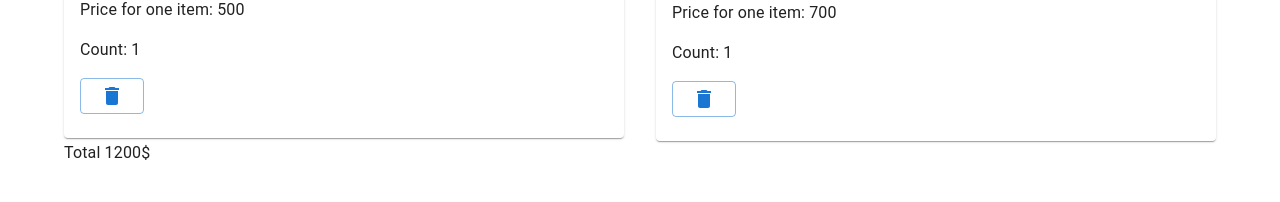
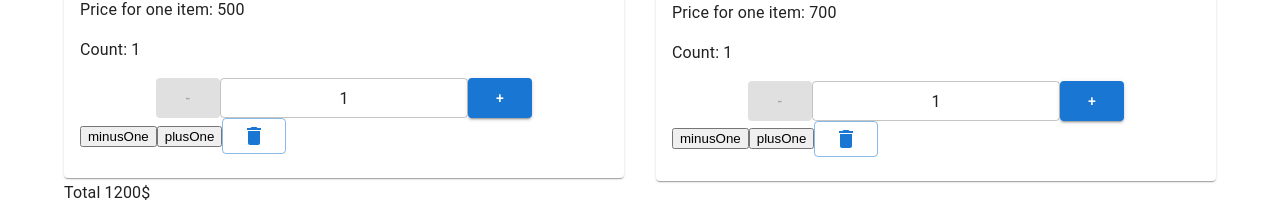
Before and after one commit to Marchello3007/react-fake-shop, a React (Create React App) app: page /cart in a window 1280 px wide. Shown: the part 360-562 px from the top of the page. Built offline with nearby package versions, Linux system fonts and the light colour scheme.

Commit message:
add Quantity

```diff
--- a/src/components/Cart/CartProductList.tsx
+++ b/src/components/Cart/CartProductList.tsx
@@ -15,6 +15,8 @@ type Props = {
     }
     CartItem?: any
     removeProductFromCart?: (id: number) => void
+    plusOne?: (id: number, count: number) => void
+    minusOne?: (id: number, count: number) => void
 }
 
 const CartProductList = ({
@@ -22,6 +24,8 @@ const CartProductList = ({
     productsObject = getProductObject(productsArray),
     CartItem = CartProductListItem,
     removeProductFromCart,
+    plusOne,
+    minusOne,
 }: Props) => {
     return (
         <>
@@ -31,6 +35,8 @@ const CartProductList = ({
                     product={productsObject[parseInt(productId)]}
                     productCount={productsInCart[parseInt(productId)]}
                     removeProductFromCart={removeProductFromCart}
+                    plusOne={plusOne}
+                    minusOne={minusOne}
                 />
             ))}
         </>
--- a/src/components/Cart/CartProductListItemExtended.tsx
+++ b/src/components/Cart/CartProductListItemExtended.tsx
@@ -2,18 +2,29 @@ import { Button, Card, CardContent, Grid } from '@mui/material'
 import { Product } from 'components/Products/productsArray'
 import DeleteIcon from '@mui/icons-material/Delete'
 import React from 'react'
+import Quantity from 'components/Quantity/Quantity'
+import { useState } from 'react'
 
 type Props = {
     productCount: number
     product: Product
     removeProductFromCart: (id: number) => void
+    plusOne: (id: number, count: number) => void
+    minusOne: (id: number, count: number) => void
 }
 
 const CartProductListItemExtended = ({
     productCount,
     product,
     removeProductFromCart,
+    plusOne,
+    minusOne,
 }: Props) => {
+    const [count, setCount] = useState<number>(1)
+    const onIncrementClick = () =>
+        setCount((prevState: number) => prevState + 1)
+    const onDecrementClick = () =>
+        setCount((prevState: number) => prevState - 1)
     return (
         <Grid item xs={12} sm={6}>
             <Card>
@@ -28,6 +39,20 @@ const CartProductListItemExtended = ({
                     <div>{product.name}</div>
                     <p>Price for one item: {product.price}</p>
                     <p>Count: {productCount}</p>
+
+                    <Quantity
+                        onDecrementClick={onDecrementClick}
+                        onIncrementClick={onIncrementClick}
+                        count={count}
+                    />
+
+                    <button onClick={() => minusOne(product.id, 1)}>
+                        minusOne
+                    </button>
+
+                    <button onClick={() => plusOne(product.id, 1)}>
+                        plusOne
+                    </button>
                     <Button
                         variant="outlined"
                         onClick={() => removeProductFromCart(product.id)}
--- a/src/components/Products/ProductListItem.tsx
+++ b/src/components/Products/ProductListItem.tsx
@@ -5,6 +5,7 @@ import {
     CardContent,
     TextField,
 } from '@mui/material'
+import Quantity from 'components/Quantity/Quantity'
 import React, { useState } from 'react'
 import './ProductListItem.scss'
 import productsArray from './productsArray'
@@ -48,7 +49,7 @@ const ProductListItem = ({
                 <div className="product-features red">Type: {type}</div>
                 <div className="product-features green">{capacity} Gb</div>
                 <div className="product-price">$ {price}</div>
-                <div className="product-quantity">
+                {/* <div className="product-quantity">
                     <Button
                         variant="contained"
                         onClick={onDecrementClick}
@@ -69,7 +70,12 @@ const ProductListItem = ({
                     >
                         +
                     </Button>
-                </div>
+                </div> */}
+                <Quantity
+                    onDecrementClick={onDecrementClick}
+                    onIncrementClick={onIncrementClick}
+                    count={count}
+                />
             </CardContent>
 
             <CardActions className="btn-wrap">
--- /dev/null
+++ b/src/components/Quantity/Quantity.tsx
@@ -0,0 +1,39 @@
+import { Button, TextField } from '@mui/material'
+import React from 'react'
+
+type Props = {
+    onDecrementClick: () => void
+    onIncrementClick: () => void
+    count: number
+}
+
+const Quantity = ({ onDecrementClick, onIncrementClick, count }: Props) => {
+    return (
+        <div>
+            <div className="product-quantity">
+                <Button
+                    variant="contained"
+                    onClick={onDecrementClick}
+                    disabled={count <= 1}
+                >
+                    -
+                </Button>
+                <TextField
+                    size="small"
+                    value={count}
+                    variant="outlined"
+                    className="text-field"
+                />
+                <Button
+                    variant="contained"
+                    onClick={onIncrementClick}
+                    disabled={count >= 10}
+                >
+                    +
+                </Button>
+            </div>
+        </div>
+    )
+}
+
+export default Quantity
--- a/src/container/App/App.tsx
+++ b/src/container/App/App.tsx
@@ -27,14 +27,36 @@ const App = () => {
         )
     }
 
+    const plusOne = (id: number, count: number) => {
+        setProductsInCart((prevState: ProductsInCartProps) => {
+            let prevProductsInCart = { ...prevState }
+            prevProductsInCart[id]++
+            return prevProductsInCart
+        })
+    }
+
+    const minusOne = (id: number, count: number) => {
+        setProductsInCart((prevState: ProductsInCartProps) => {
+            let prevProductsInCart = { ...prevState }
+            prevProductsInCart[id]--
+            return prevProductsInCart
+        })
+    }
+
+    console.log(productsInCart)
+
     return (
         <>
             <CssBaseline />
             <Header productsInCart={productsInCart} />
+            {/* <button onClick={() => plusOne(1, 1)}>plusOne</button>
+            <button onClick={() => minusOne(1, 1)}>minusOne</button> */}
             <Main
                 addProductToCart={addProductToCart}
                 productsInCart={productsInCart}
                 removeProductFromCart={removeProductFromCart}
+                plusOne={plusOne}
+                minusOne={minusOne}
             />
         </>
     )
--- a/src/container/Main/Main.tsx
+++ b/src/container/Main/Main.tsx
@@ -7,6 +7,8 @@ import { Routes, Route } from 'react-router-dom'
 type Props = {
     addProductToCart: (id: number, count: number) => void
     removeProductFromCart: (id: number) => void
+    plusOne: (id: number, count: number) => void
+    minusOne: (id: number, count: number) => void
     productsInCart: {
         [id: number]: number
     }
@@ -16,6 +18,8 @@ const Main = ({
     addProductToCart,
     productsInCart,
     removeProductFromCart,
+    plusOne,
+    minusOne,
 }: Props) => {
     return (
         <>
@@ -34,6 +38,8 @@ const Main = ({
                             <CartPage
                                 removeProductFromCart={removeProductFromCart}
                                 productsInCart={productsInCart}
+                                plusOne={plusOne}
+                                minusOne={minusOne}
                             />
                         }
                     />
--- a/src/pages/CartPage/CartPage.tsx
+++ b/src/pages/CartPage/CartPage.tsx
@@ -9,9 +9,16 @@ type Props = {
         [id: number]: number
     }
     removeProductFromCart: (id: number) => void
+    plusOne: (id: number, count: number) => void
+    minusOne: (id: number, count: number) => void
 }
 
-const CartPage = ({ productsInCart, removeProductFromCart }: Props) => {
+const CartPage = ({
+    productsInCart,
+    removeProductFromCart,
+    plusOne,
+    minusOne,
+}: Props) => {
     return (
         <div style={{ padding: '30px 0' }}>
             <Grid container spacing={4}>
@@ -19,6 +26,8 @@ const CartPage = ({ productsInCart, removeProductFromCart }: Props) => {
                     productsInCart={productsInCart}
                     CartItem={CartProductListItemExtended}
                     removeProductFromCart={removeProductFromCart}
+                    plusOne={plusOne}
+                    minusOne={minusOne}
                 />
             </Grid>
             <CartTotal productsInCart={productsInCart} />
```
